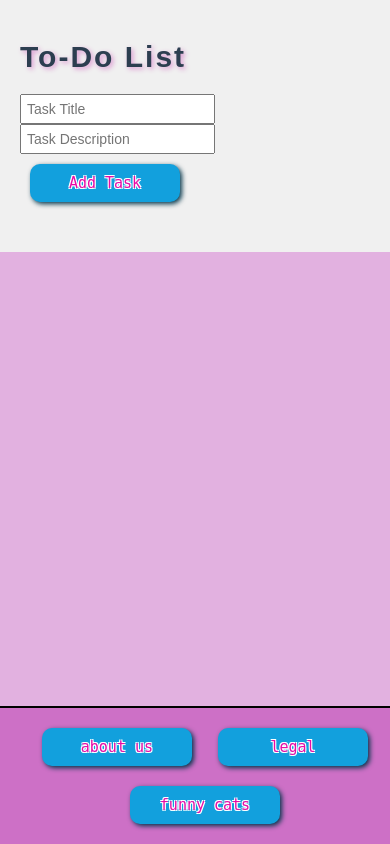
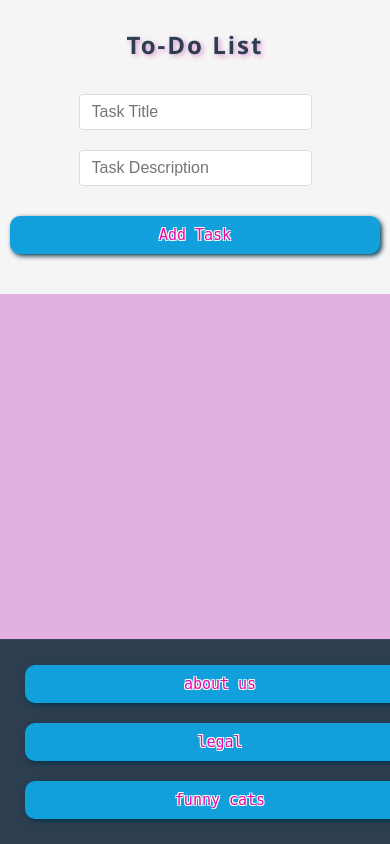
Before and after one commit to krzysztof-durski/todolist, a Flask app: page / in a window 390 px wide. Run offline with Flask 3, Linux system fonts and the light colour scheme.

Commit message:
Perfected .css

```diff
--- a/app/static/css/main.css
+++ b/app/static/css/main.css
@@ -1,32 +1,43 @@
 body {
-  background-color: #f0f0f0;
-  font-family: Arial, sans-serif;
+  background-color: #f5f5f5;
+  font-family: "Segoe UI", Tahoma, Geneva, Verdana, sans-serif;
   margin: 0;
   padding: 20px;
   color: #333;
+  line-height: 1.6;
 }
 
 h1 {
   color: #2c3e50;
+  text-align: center;
+  margin-bottom: 30px;
 }
 
 form {
   margin-bottom: 20px;
+  display: flex;
+  justify-content: center;
+  gap: 10px;
 }
 
 input {
-  margin-right: 10px;
-  padding: 5px;
-  font-size: 14px;
+  padding: 8px 12px;
+  font-size: 16px;
+  border: 1px solid #ddd;
+  border-radius: 4px;
+  flex: 1;
+  max-width: 300px;
 }
 
 button {
   background-color: #3498db;
   color: white;
   border: none;
-  padding: 10px 20px;
+  padding: 8px 16px;
   cursor: pointer;
   font-size: 16px;
+  border-radius: 4px;
+  transition: background-color 0.3s ease;
 }
 
 button:hover {
@@ -36,14 +47,17 @@ button:hover {
 ul {
   list-style-type: none;
   padding: 0;
+  max-width: 600px;
+  margin: 0 auto;
 }
 
 li {
   margin-bottom: 10px;
-  padding: 10px;
+  padding: 15px;
   background: #fff;
   border: 1px solid #ddd;
-  border-radius: 5px;
+  border-radius: 4px;
+  box-shadow: 0 2px 4px rgba(0, 0, 0, 0.1);
 }
 
 html {
@@ -103,41 +117,91 @@ a {
   bottom: 0;
   left: 0;
   width: 100%;
-  background-color: rgb(205, 112, 198);
+  background-color: #2c3e50;
   color: white;
   text-align: center;
-  padding: 10px;
-  border-top: black 2px solid;
+  padding: 15px;
+  border-top: 1px solid #34495e;
 }
 
 .box {
-  padding: 10px;
-  background-color: #ee87ea;
-  border-radius: 15px;
-  box-shadow: #000000 1px 1px 10px;
+  padding: 20px;
+  background-color: #fff;
+  border-radius: 8px;
+  box-shadow: 0 2px 4px rgba(0, 0, 0, 0.1);
   margin: 20px auto;
-  width: 500px;
+  max-width: 800px;
 }
 
 .subsection {
-  padding: 5px;
-  background-color: #ec5ce7;
-  border-radius: 15px;
-  box-shadow: #000000 1px 1px 10px;
+  padding: 15px;
+  background-color: #fff;
+  border-radius: 8px;
+  box-shadow: 0 2px 4px rgba(0, 0, 0, 0.1);
+  margin: 15px auto;
+  width: 100%;
+  max-width: 300px;
+}
+
+.subsection img {
+  display: block;
   margin: 10px auto;
-  width: 250px;
-  height: 250px;
-  img {
-    display: block;
-    margin: 5px auto;
-    max-width: 70%;
-    border-radius: 10px;
-    box-shadow: #000000 1px 1px 10px;
+  max-width: 100%;
+  border-radius: 4px;
+  box-shadow: 0 2px 4px rgba(0, 0, 0, 0.1);
+}
+
+.subsection h2 {
+  color: #2c3e50;
+  text-align: center;
+  margin: 10px 0;
+  font-size: 1.5em;
+}
+
+@media screen and (max-width: 768px) {
+  body {
+    padding: 15px;
   }
-  h2 {
-    color: white;
-    padding: 10px;
-    font-size: 20px;
-    padding-top: 0px auto;
+
+  .box {
+    margin: 15px;
+    padding: 15px;
+  }
+
+  form {
+    flex-direction: column;
+    align-items: center;
+  }
+
+  input {
+    max-width: 100%;
+    margin-bottom: 10px;
+  }
+
+  button {
+    width: 100%;
   }
 }
+
+@media screen and (max-width: 480px) {
+  body {
+    padding: 10px;
+  }
+
+  h1 {
+    font-size: 24px;
+  }
+
+  .box {
+    margin: 10px;
+    padding: 10px;
+  }
+
+  li {
+    padding: 10px;
+  }
+
+  .subsection {
+    margin: 10px auto;
+  }
+}
```
Also changed, not shown: todo.db.
